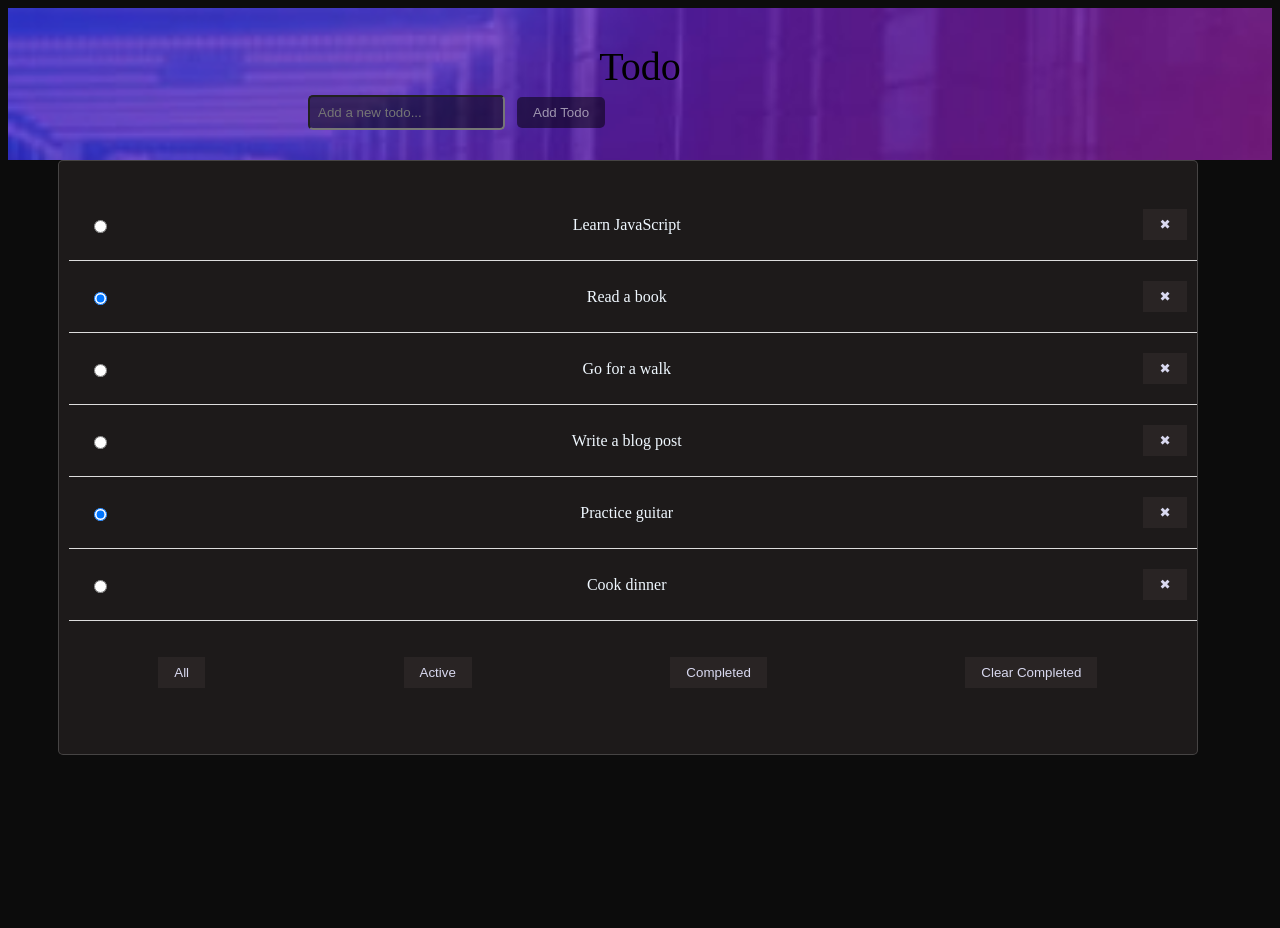
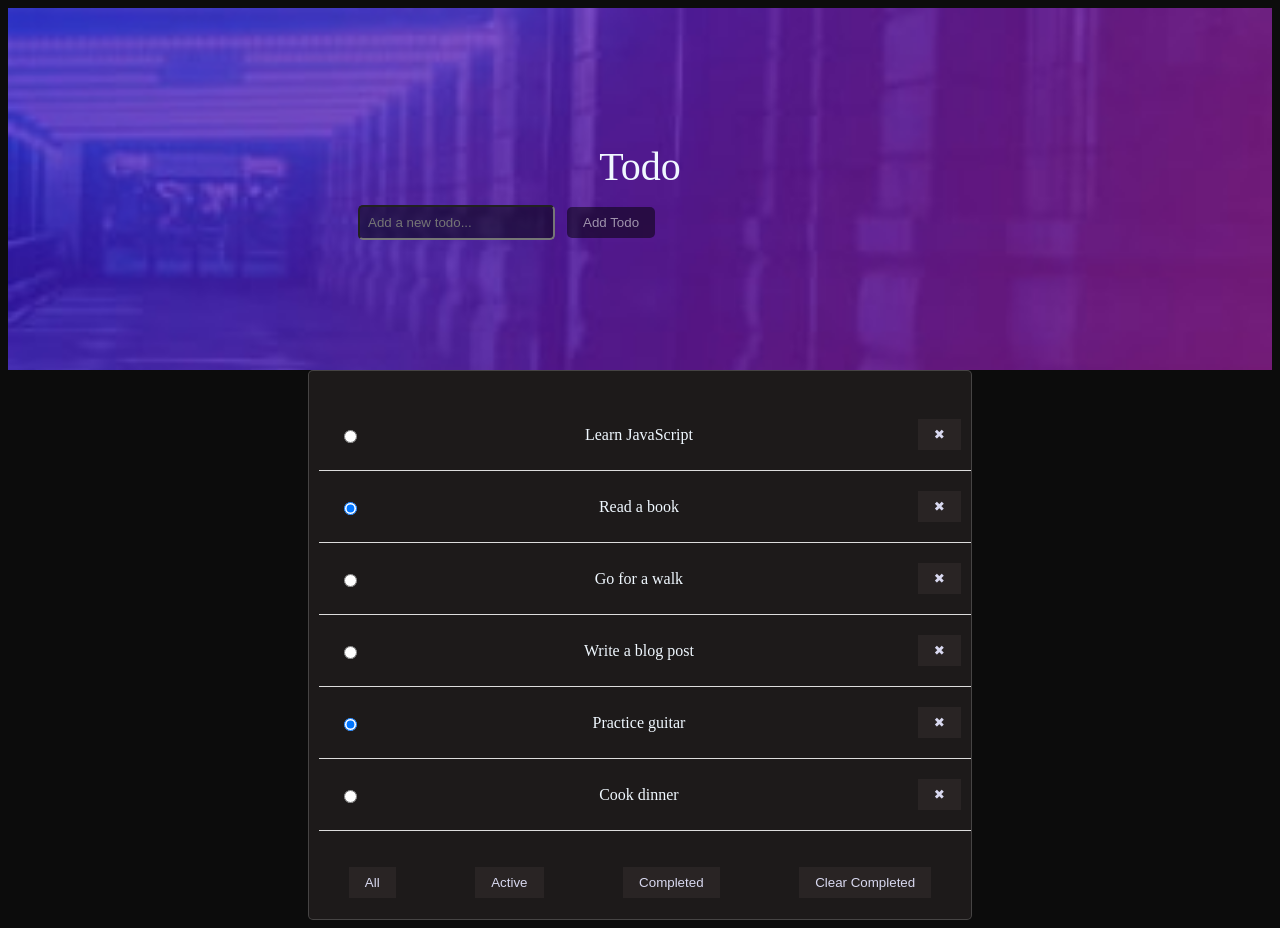
Before and after one commit to RivoltaAlpha/js_Dom_website, a plain HTML site: page index.html in a window 1280 px wide. Before the commit the page ends 800 px from the top, so only its background shows below. Drawn offline with Linux system fonts and the light colour scheme.

Commit message:
adjustments

```diff
--- a/script.js
+++ b/script.js
@@ -24,7 +24,7 @@ document.addEventListener("DOMContentLoaded", () => {
       todoItem.className = todo.completed ? "completed" : "";
       todoItem.draggable = true;
       todoItem.innerHTML = `
-                <input type="radio" ${
+                <input type="radio" class="custom-checkbox" ${
                   todo.completed ? "checked" : ""
                 } onclick="toggleComplete(${index})">
                 <span>${todo.text}</span>
--- a/styles.css
+++ b/styles.css
@@ -13,12 +13,16 @@ body {
   width: 90%;
   height: 100%;
   color: aliceblue;
-  margin: 0 50px;
+  margin: 0 300px;
   border-radius: 5px;
   overflow: hidden;
   border: 1px solid rgba(211, 211, 211, 0.227);
   padding-bottom: 50px;
   padding-top: 2px;
+}
+h1 {
+  color: aliceblue;
+  padding-bottom: 10px;
 }
 h1,
 p {
@@ -29,7 +33,7 @@ p {
   background-image: url(./images/bg-desktop-dark.jpg);
   background-size: 100%;
   align-items: center;
-  padding: 30px 50px;
+  padding: 130px 100px;
 }
 .pagebanner h1,
 .pagebanner p {
@@ -108,12 +112,17 @@ li {
   .wrapper {
     flex-direction: row;
     align-items: flex-start;
+    border-radius: 5px;
+    overflow: hidden;
+    padding-bottom: 5px;
+    padding-top: 2px;
+    width: auto;
   }
 
-  main {
+  /* body {
     flex: 1;
-    margin-left: 2rem;
-  }
+    margin-left: 0;
+  } */
   .pagebanner {
     background-image: url(./images/bg-mobile-dark.jpg);
   }
```
Also changed, not shown: 1 other file.
